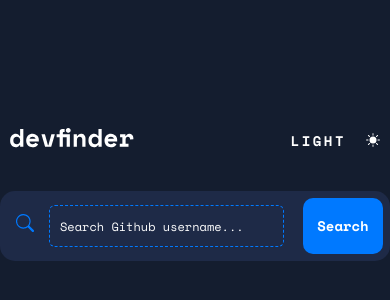
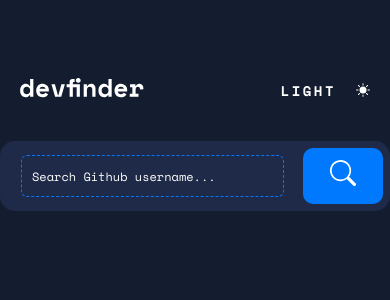
Before and after one commit to alicefrsr/React-DevFinder-App, a React (Create React App) app: page / in a window 390 px wide. Shown: the part 332-632 px from the top of the page. Built offline with nearby package versions, Linux system fonts and the light colour scheme.

Commit message:
fix responsive on android!!?

```diff
--- a/src/components/SearchForm.js
+++ b/src/components/SearchForm.js
@@ -34,9 +34,7 @@
 
   return (
     <form className={`search-form ${theme}`} onSubmit={handleSubmit}>
-      <label className='input-label' htmlFor='search'>
-        <BsSearch className='search-icon' aria-label='search Github username' />
-      </label>
+      <label className='input-label' htmlFor='search'></label>
 
       <input
         className={`search-input ${theme}`}
@@ -49,7 +47,7 @@
         autoFocus
       />
       <button className='search-btn' type='submit'>
-        Search
+        <BsSearch className='search-icon' aria-label='search' />
       </button>
     </form>
   );
--- a/src/styles/Header.css
+++ b/src/styles/Header.css
@@ -5,8 +5,8 @@
   display: flex;
   align-items: center;
   justify-content: space-between;
-  padding: 0 1rem;
-  margin-top: 20rem;
+  padding: 0 2rem;
+  margin-top: 10rem;
 }
 
 .toggle-theme-btn {
--- a/src/styles/SearchForm.css
+++ b/src/styles/SearchForm.css
@@ -20,8 +20,9 @@
 
 .search-icon {
   fill: #0079ff;
-  font-size: 1.8rem;
-  margin-right: 1rem;
+  fill: #fff;
+  font-size: 2.6rem;
+  /* margin-right: 1rem; */
 }
 
 .input-label {
@@ -65,7 +66,8 @@
   font-size: 1.4rem;
   font-weight: bold;
   background: #0079ff;
-  color: #fff;
+  /* background: #fff; */
+  /* color: #fff; */
   border: none;
   border-radius: 1rem;
   cursor: pointer;
```
